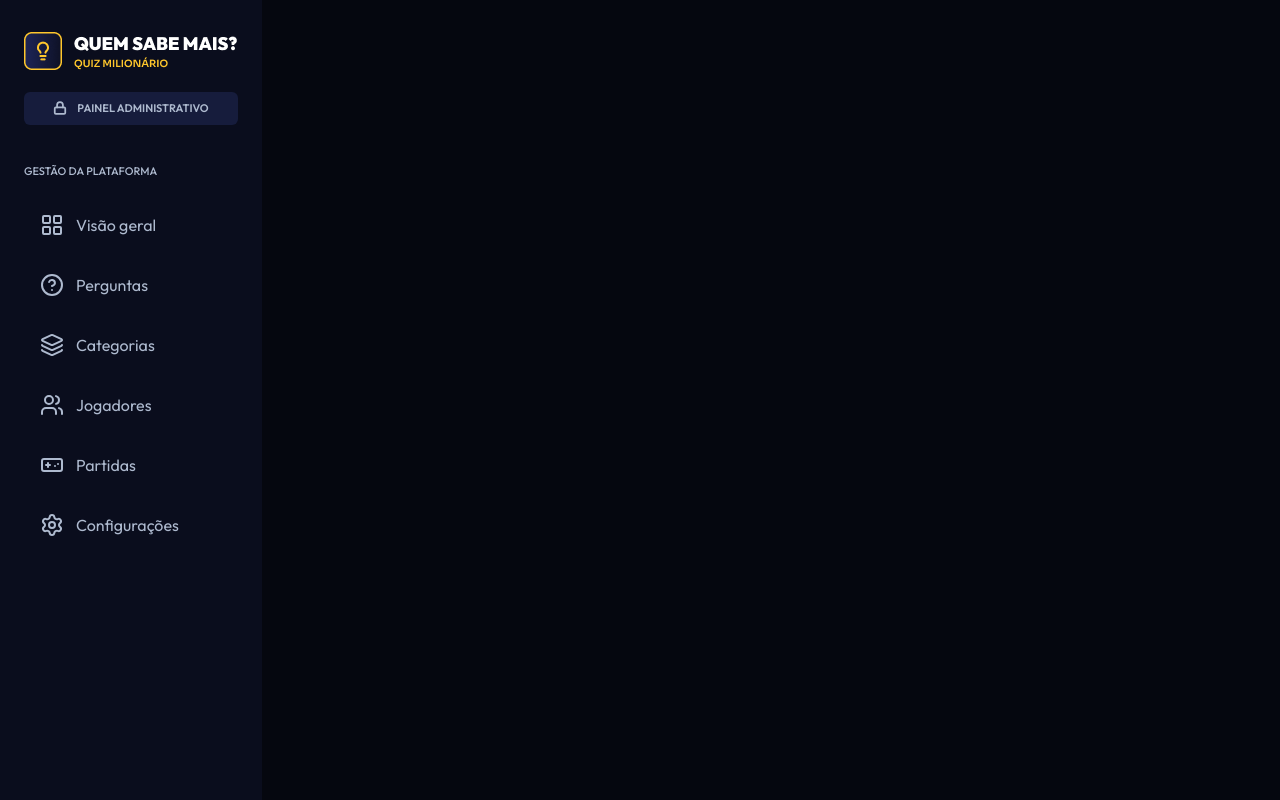
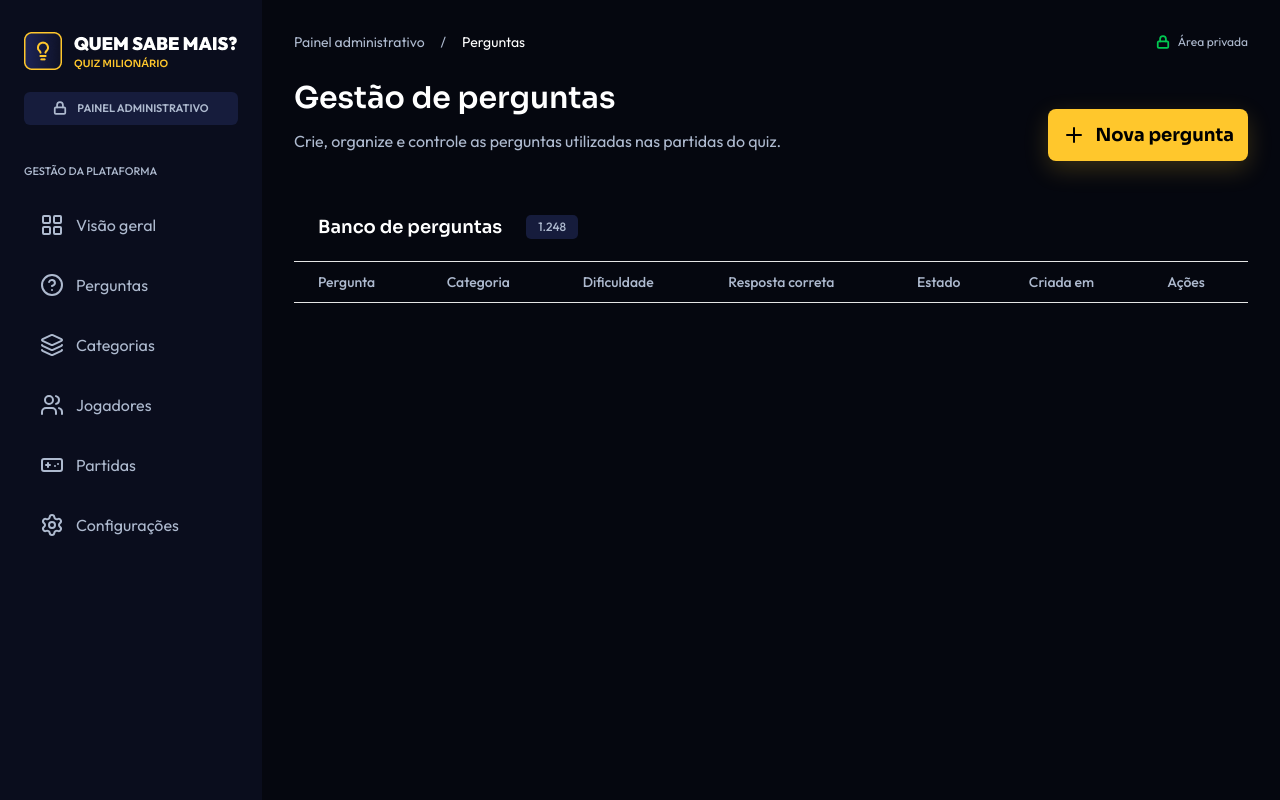
Before and after one commit to renzi-fidele-frontend/quem-sabe-mais, a Next.js app: page /admin/perguntas in a window 1280 px wide. Built offline with nearby package versions, Linux system fonts and the light colour scheme.

Commit message:
feat: Adicionando a estrutura básica da página de gerenciamento das perguntas do site

```diff
--- a/app/(admin)/admin/perguntas/page.tsx
+++ b/app/(admin)/admin/perguntas/page.tsx
@@ -1,3 +1,54 @@
+import Button from "@/components/shared/Button";
+import { Table, TableBody, TableHead, TableHeader, TableRow } from "@/components/ui/table";
+import { Lock, Plus } from "lucide-react";
+
 export default function PerguntasPage() {
-    return <div></div>;
+   return (
+      <div>
+         {/* Breadcrumb */}
+         <div className="flex items-center justify-between mb-6">
+            <p className="flex items-center gap-4 text-sm">
+               <span>Painel administrativo</span> / <span className="text-white">Perguntas</span>
+            </p>
+            <div className="flex items-center text-xs gap-2">
+               <Lock className="stroke-green-500 size-3.5 stroke-3" /> Área privada
+            </div>
+         </div>
+         {/* Heading */}
+         <div className="flex justify-between items-center">
+            <div>
+               <h1 className="mb-2 font-sora font-semibold text-[30px] text-white">Gestão de perguntas</h1>
+               <p className="mb-10">Crie, organize e controle as perguntas utilizadas nas partidas do quiz.</p>
+            </div>
+            <Button className="rounded-[8px] py-3">
+               <Plus /> Nova pergunta
+            </Button>
+         </div>
+         <div>
+            <div>
+               <div className="py-5 px-6 flex items-center">
+                  <span className="font-sora text-lg font-semibold me-6 text-white">Banco de perguntas</span>{" "}
+                  <span className="px-3 py-1 text-xs bg-azul-leve rounded-[5px] font-medium">1.248</span>
+               </div>
+               <hr />
+               {/* Filtragem */}
+               {/* Listagem */}
+               <Table className="**:text-texto-1">
+                  <TableHeader>
+                     <TableRow className="*:px-6">
+                        <TableHead>Pergunta</TableHead>
+                        <TableHead>Categoria</TableHead>
+                        <TableHead>Dificuldade</TableHead>
+                        <TableHead>Resposta correta</TableHead>
+                        <TableHead>Estado</TableHead>
+                        <TableHead>Criada em</TableHead>
+                        <TableHead>Ações</TableHead>
+                     </TableRow>
+                  </TableHeader>
+                  <TableBody></TableBody>
+               </Table>
+            </div>
+         </div>
+      </div>
+   );
 }
```
